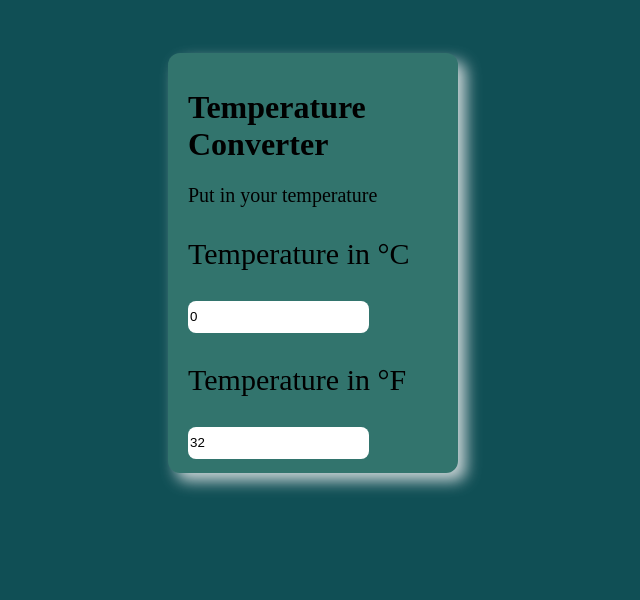
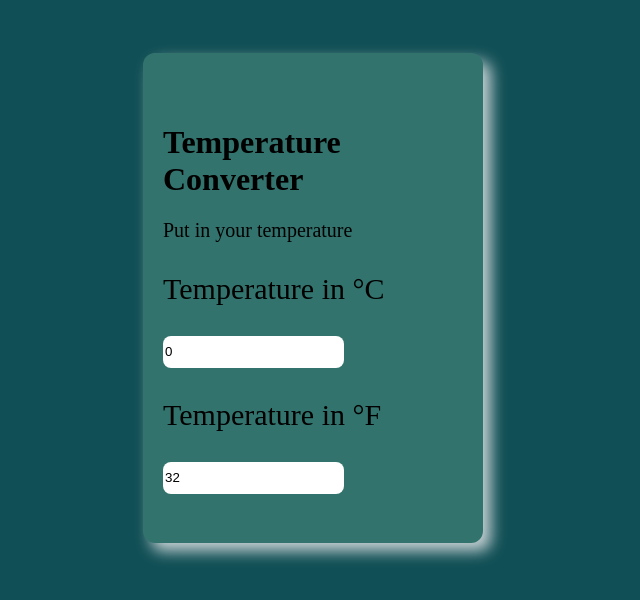
Before and after one commit to zoevds/Temperature-calculator, a plain HTML site: page index.html in a window 1280 px wide. Shown: the whole page, without its empty margins (327-967 px from the left). Drawn offline with Linux system fonts and the light colour scheme.

Commit message:
updated height and width

```diff
--- a/styles.css
+++ b/styles.css
@@ -12,8 +12,8 @@ body {
 }
 
 .card {
-  height: 380px;
-  width: 250px;
+  height: 450px;
+  width: 300px;
   box-shadow: 8px 8px 15px #c8d3d5;
   border-radius: 9px;
   margin: 25px;
```
